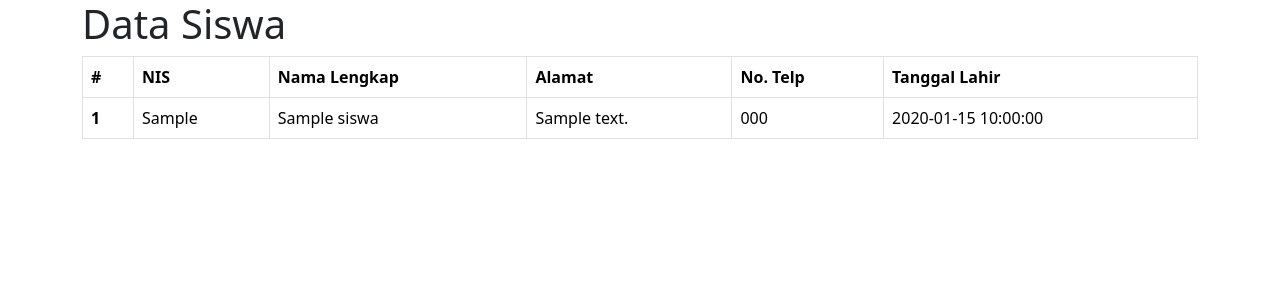
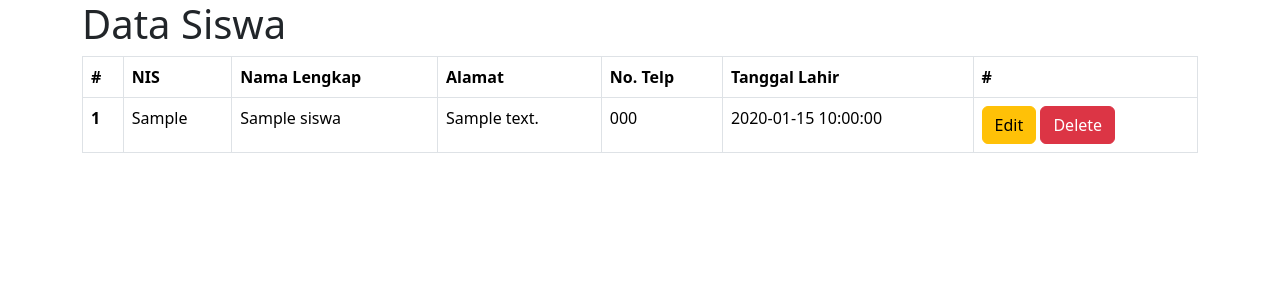
Before and after one commit to riyandarmawan/belajar-web, a PHP site: page /daftar_siswa.php in a window 1280 px wide. Shown: the top 300 px of the page. Run offline with PHP 8.4, Linux system fonts and the light colour scheme; tables that the repository leaves empty or names only in its code hold one stand-in row (values such as "Sample post").

Commit message:
first commit

```diff
--- a/configuration-database/daftar_siswa.php
+++ b/configuration-database/daftar_siswa.php
@@ -36,12 +36,13 @@ $results = $koneksi->query($sql);
                     <th scope="col">Alamat</th>
                     <th scope="col">No. Telp</th>
                     <th scope="col">Tanggal Lahir</th>
+                    <th scope="col">#</th>
                 </tr>
             </thead>
             <tbody>
                 <?php
-                    $no = 1;
-                    while ($result = $results->fetch_assoc()) :
+                $no = 1;
+                while ($result = $results->fetch_assoc()) :
                 ?>
                     <tr>
                         <th scope="row"><?= $no ?></th>
@@ -50,10 +51,14 @@ $results = $koneksi->query($sql);
                         <td><?= $result['alamat'] ?></td>
                         <td><?= $result['no_telp'] ?></td>
                         <td><?= $result['tanggal_lahir'] ?></td>
+                        <td>
+                            <a href="#" class="btn btn-warning">Edit</a>
+                            <a href="#" class="btn btn-danger">Delete</a>
+                        </td>
                     </tr>
                 <?php
                     $no++;
-                    endwhile;
+                endwhile;
                 ?>
             </tbody>
         </table>
```
